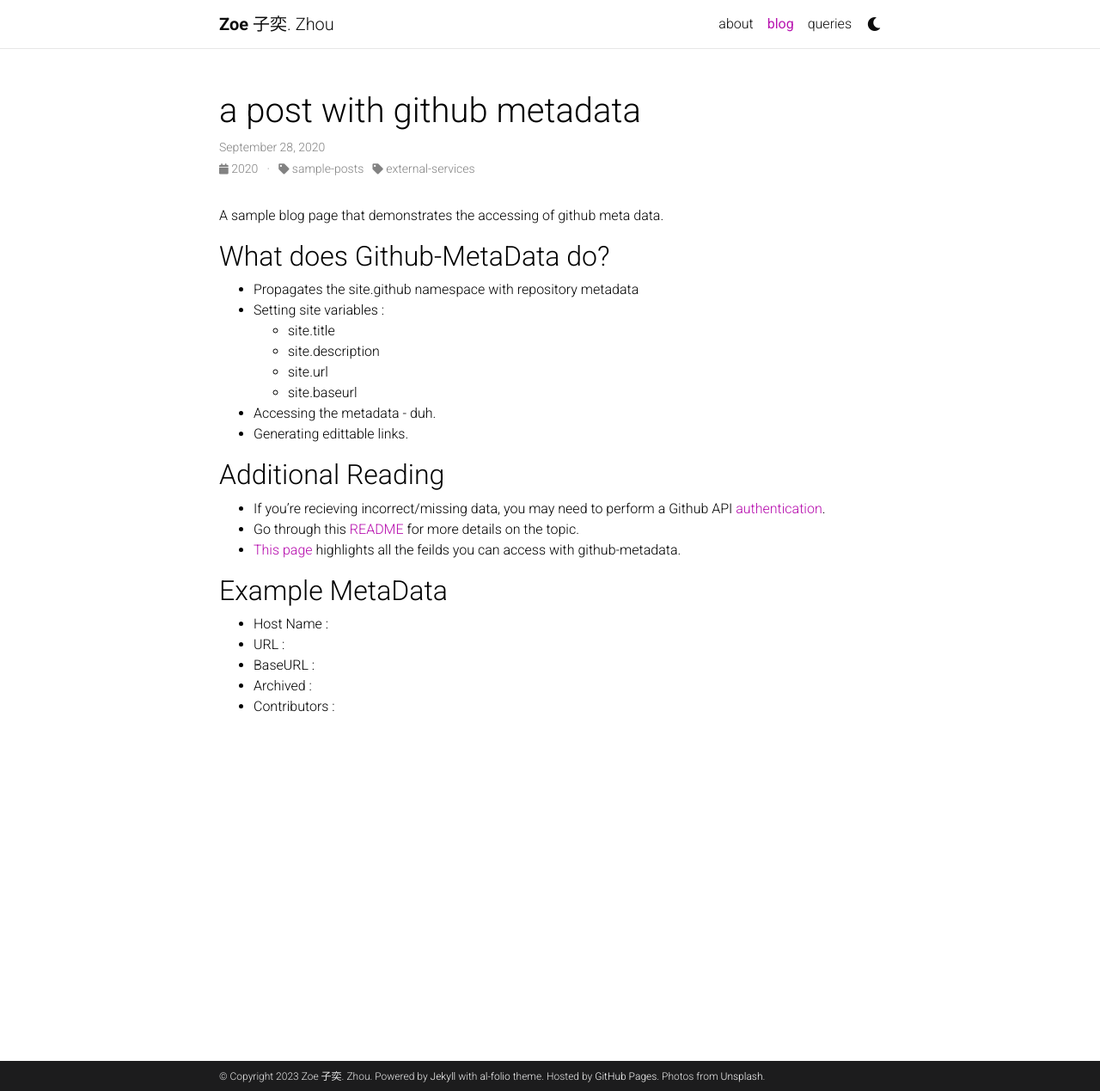
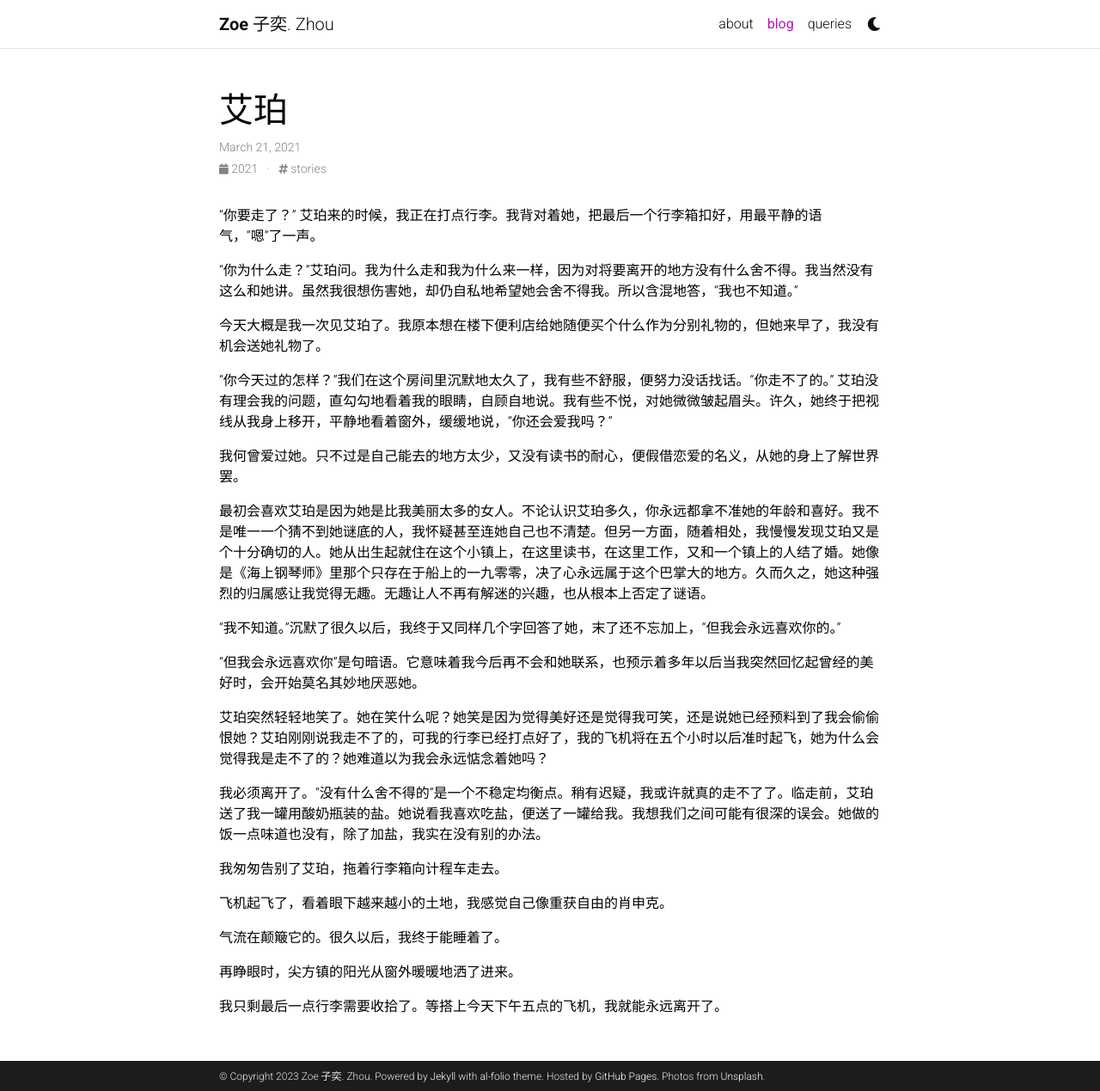
Before and after one commit to Zoewhat/Zoewhat.github.io, a Jekyll site: the page built from _posts/2020-09-28-github-metadata.md, in a window 1280 px wide and 1269 px high. Shown: the whole window at 86% size. Built offline with Jekyll 4.4.1, drawn with Linux system fonts in a browser that asks for light colours; comment, search, counter and statistics services are not loaded; a style sheet for code colours, icons or effects is not loaded.

Commit message:
Update 2021-03-21-Arbor.md

```diff
--- a/_posts/2020-09-28-github-metadata.md
+++ b/_posts/2020-09-28-github-metadata.md
@@ -1,35 +1,36 @@
 ---
 layout: post
-title:  a post with github metadata
-date: 2020-09-28 21:01:00
-description: a quick run down on accessing github metadata.
-categories: sample-posts external-services
+title:  艾珀
+date: 2021-03-21 00:00:00
+tags: stories
 ---
 
-A sample blog page that demonstrates the accessing of github meta data.
+“你要走了？” 艾珀来的时候，我正在打点行李。我背对着她，把最后一个行李箱扣好，用最平静的语气，“嗯”了一声。
 
-## What does Github-MetaData do?
-* Propagates the site.github namespace with repository metadata
-* Setting site variables :
-  * site.title
-  * site.description
-  * site.url
-  * site.baseurl
-* Accessing the metadata - duh.
-* Generating edittable links.
+“你为什么走？”艾珀问。我为什么走和我为什么来一样，因为对将要离开的地方没有什么舍不得。我当然没有这么和她讲。虽然我很想伤害她，却仍自私地希望她会舍不得我。所以含混地答，“我也不知道。”
 
-## Additional Reading
-* If you're recieving incorrect/missing data, you may need to perform a Github API<a href="https://github.com/jekyll/github-metadata/blob/master/docs/authentication.md"> authentication</a>.
-* Go through this <a href="https://jekyll.github.io/github-metadata/">README</a> for more details on the topic.
-* <a href= "https://github.com/jekyll/github-metadata/blob/master/docs/site.github.md">This page</a> highlights all the feilds you can access with github-metadata.
-<br />
+今天大概是我一次见艾珀了。我原本想在楼下便利店给她随便买个什么作为分别礼物的，但她来早了，我没有机会送她礼物了。
 
-## Example MetaData
-* Host Name : {{ site.github.hostname }}
-* URL : {{ site.github.url }}
-* BaseURL : {{ site.github.baseurl }}
-* Archived : {{ site.github.archived}}
-* Contributors :
-{% for contributor in site.github.contributors %}
-  * {{ contributor.login }}
-{% endfor %}
+“你今天过的怎样？”我们在这个房间里沉默地太久了，我有些不舒服，便努力没话找话。“你走不了的。” 艾珀没有理会我的问题，直勾勾地看着我的眼睛，自顾自地说。我有些不悦，对她微微皱起眉头。许久，她终于把视线从我身上移开，平静地看着窗外，缓缓地说，“你还会爱我吗？”
+
+我何曾爱过她。只不过是自己能去的地方太少，又没有读书的耐心，便假借恋爱的名义，从她的身上了解世界罢。
+
+最初会喜欢艾珀是因为她是比我美丽太多的女人。不论认识艾珀多久，你永远都拿不准她的年龄和喜好。我不是唯一一个猜不到她谜底的人，我怀疑甚至连她自己也不清楚。但另一方面，随着相处，我慢慢发现艾珀又是个十分确切的人。她从出生起就住在这个小镇上，在这里读书，在这里工作，又和一个镇上的人结了婚。她像是《海上钢琴师》里那个只存在于船上的一九零零，决了心永远属于这个巴掌大的地方。久而久之，她这种强烈的归属感让我觉得无趣。无趣让人不再有解迷的兴趣，也从根本上否定了谜语。
+
+“我不知道。”沉默了很久以后，我终于又同样几个字回答了她，末了还不忘加上，“但我会永远喜欢你的。”
+
+“但我会永远喜欢你”是句暗语。它意味着我今后再不会和她联系，也预示着多年以后当我突然回忆起曾经的美好时，会开始莫名其妙地厌恶她。
+
+艾珀突然轻轻地笑了。她在笑什么呢？她笑是因为觉得美好还是觉得我可笑，还是说她已经预料到了我会偷偷恨她？艾珀刚刚说我走不了的，可我的行李已经打点好了，我的飞机将在五个小时以后准时起飞，她为什么会觉得我是走不了的？她难道以为我会永远惦念着她吗？
+
+我必须离开了。“没有什么舍不得的”是一个不稳定均衡点。稍有迟疑，我或许就真的走不了了。临走前，艾珀送了我一罐用酸奶瓶装的盐。她说看我喜欢吃盐，便送了一罐给我。我想我们之间可能有很深的误会。她做的饭一点味道也没有，除了加盐，我实在没有别的办法。
+
+我匆匆告别了艾珀，拖着行李箱向计程车走去。
+
+飞机起飞了，看着眼下越来越小的土地，我感觉自己像重获自由的肖申克。
+
+气流在颠簸它的。很久以后，我终于能睡着了。
+
+再睁眼时，尖方镇的阳光从窗外暖暖地洒了进来。
+
+我只剩最后一点行李需要收拾了。等搭上今天下午五点的飞机，我就能永远离开了。
```
